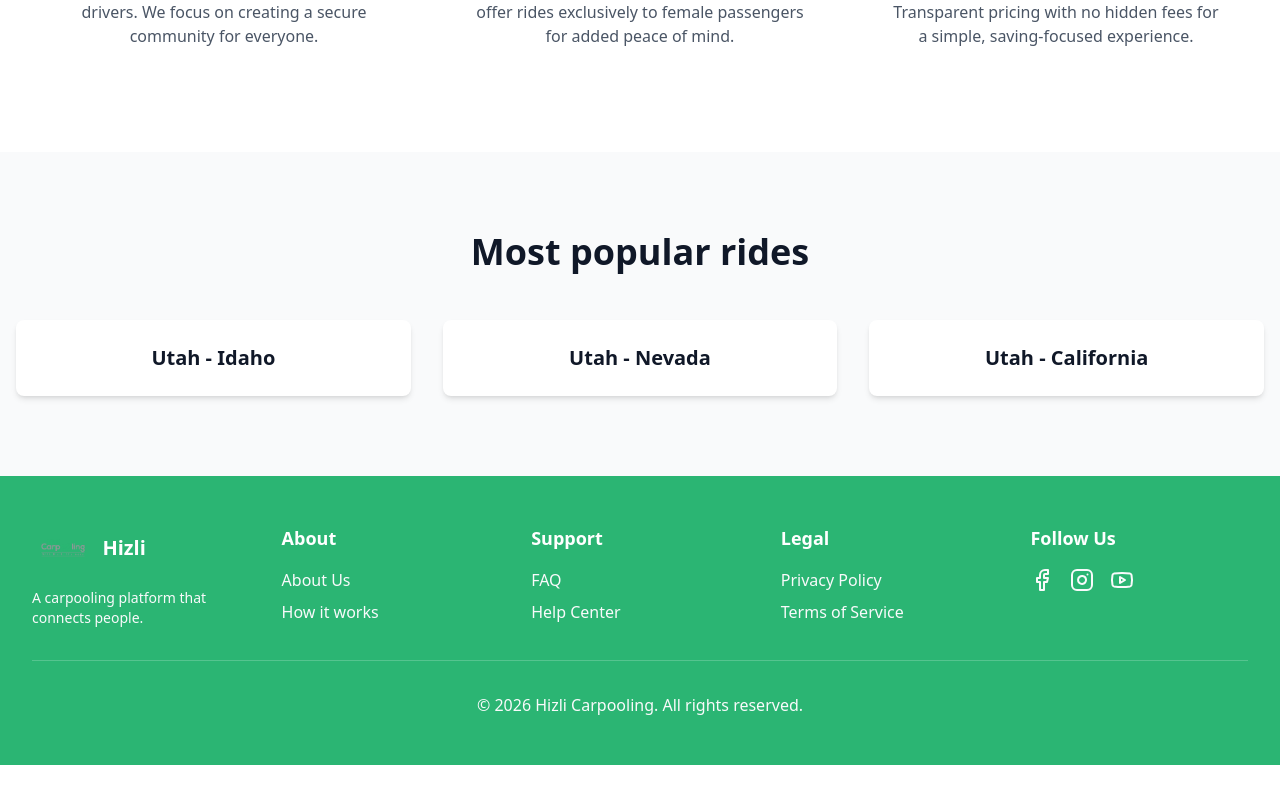
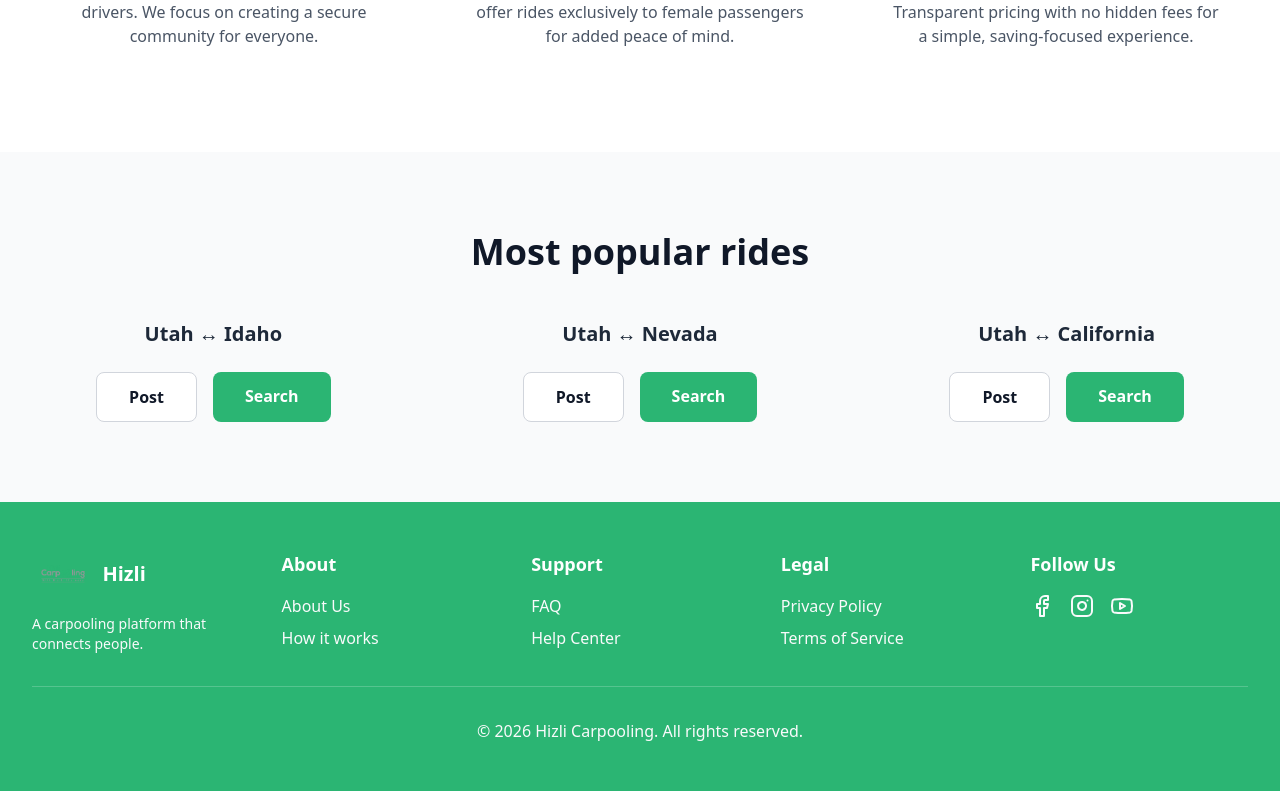
Before and after one commit to Jwengit/afrorcq, a SvelteKit app: page / in a window 1280 px wide. Shown: the part 930-1721 px from the top of the page. Before the commit the page ends 1695 px from the top, so only its background shows below. Built offline with nearby package versions, Linux system fonts and the light colour scheme.

Commit message:
J'ai modifié les boutons des most popular rides.

```diff
--- a/src/routes/+page.svelte
+++ b/src/routes/+page.svelte
@@ -207,15 +207,27 @@
 			<h2 class="text-3xl md:text-4xl font-bold text-gray-900 mb-12">
 				Most popular rides
 			</h2>
-			<div class="grid md:grid-cols-3 gap-8">
-				<div class="bg-white p-6 rounded-lg shadow-md">
-					<h3 class="text-xl font-semibold">Utah - Idaho</h3>
+			<div class="grid md:grid-cols-3 gap-8 text-gray-800">
+				<div class="flex flex-col items-center gap-6">
+					<h3 class="text-xl font-semibold">Utah &harr; Idaho</h3>
+					<div class="flex justify-center gap-4">
+						<a href="#publish" class="bg-white text-gray-900 border border-gray-300 px-8 py-3 rounded-lg font-bold text-center hover:bg-gray-100 transition">Post</a>
+						<a href="#search" class="text-white px-8 py-3 rounded-lg font-bold text-center transition hover:opacity-90" style="background-color: #2BB573;">Search</a>
+					</div>
 				</div>
-				<div class="bg-white p-6 rounded-lg shadow-md">
-					<h3 class="text-xl font-semibold">Utah - Nevada</h3>
+				<div class="flex flex-col items-center gap-6">
+					<h3 class="text-xl font-semibold">Utah &harr; Nevada</h3>
+					<div class="flex justify-center gap-4">
+						<a href="#publish" class="bg-white text-gray-900 border border-gray-300 px-8 py-3 rounded-lg font-bold text-center hover:bg-gray-100 transition">Post</a>
+						<a href="#search" class="text-white px-8 py-3 rounded-lg font-bold text-center transition hover:opacity-90" style="background-color: #2BB573;">Search</a>
+					</div>
 				</div>
-				<div class="bg-white p-6 rounded-lg shadow-md">
-					<h3 class="text-xl font-semibold">Utah - California</h3>
+				<div class="flex flex-col items-center gap-6">
+					<h3 class="text-xl font-semibold">Utah &harr; California</h3>
+					<div class="flex justify-center gap-4">
+						<a href="#publish" class="bg-white text-gray-900 border border-gray-300 px-8 py-3 rounded-lg font-bold text-center hover:bg-gray-100 transition">Post</a>
+						<a href="#search" class="text-white px-8 py-3 rounded-lg font-bold text-center transition hover:opacity-90" style="background-color: #2BB573;">Search</a>
+					</div>
 				</div>
 			</div>
 		</div>
```
